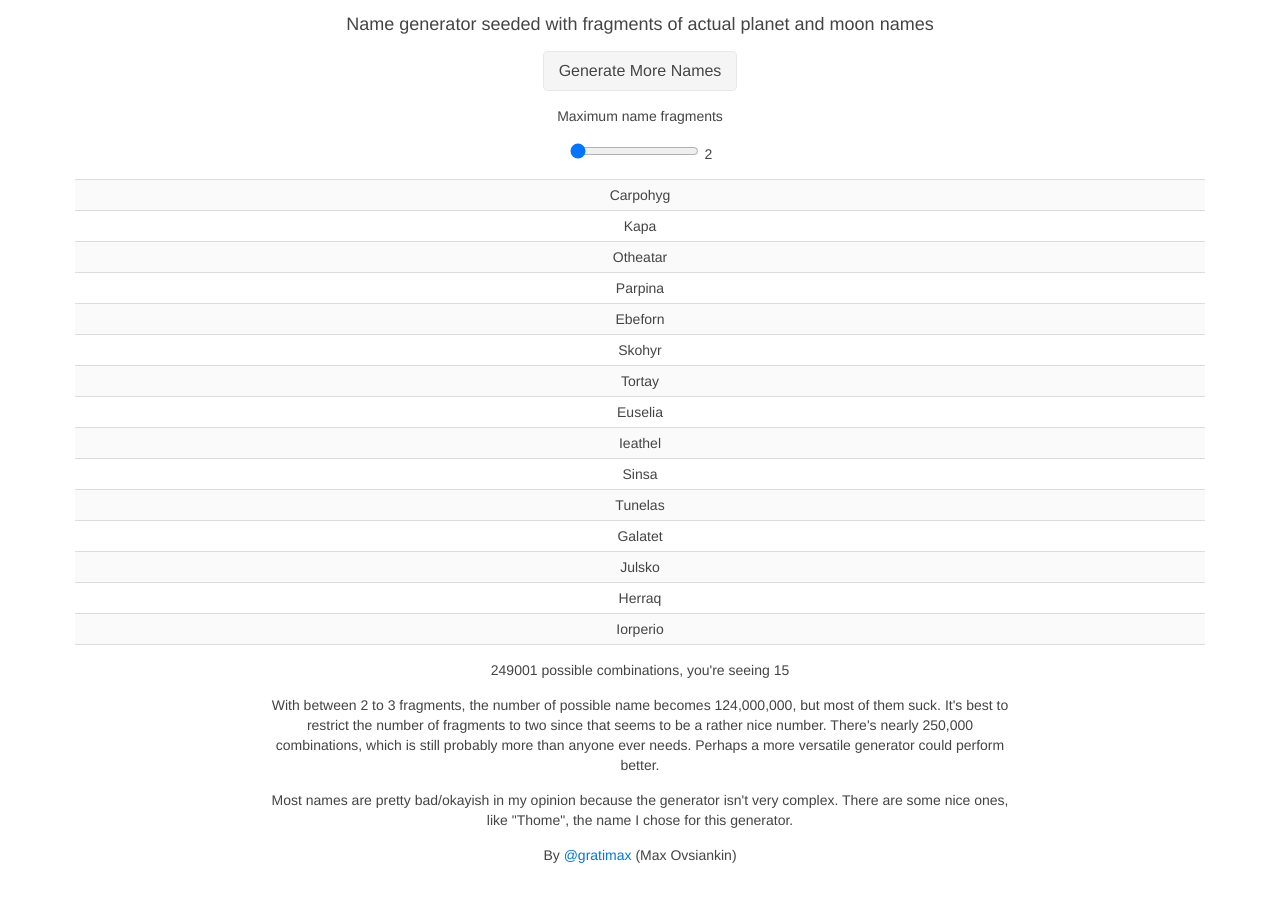
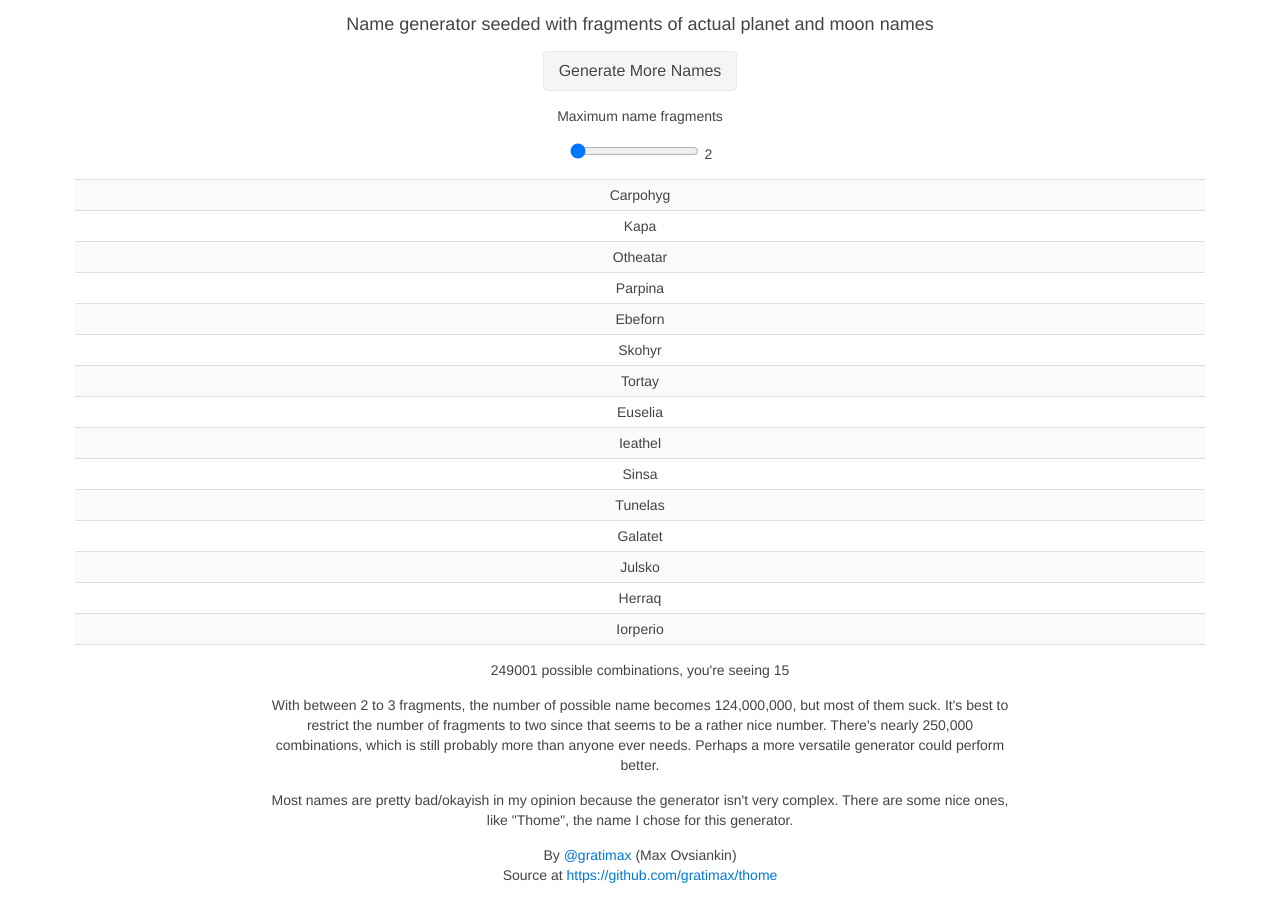
Before and after one commit to maxov/thome, a plain HTML site: page index.html in a window 1280 px wide. Shown: the part 82-982 px from the top of the page. Drawn offline with Linux system fonts and the light colour scheme.

Commit message:
Add link to source

```diff
--- a/index.html
+++ b/index.html
@@ -49,7 +49,8 @@
           </p>
           <p>Most names are pretty bad/okayish in my opinion because the generator isn't very complex.
             There are some nice ones, like "Thome", the name I chose for this generator.</p>
-          <p>By <a href="https://github.com/gratimax">@gratimax</a> (Max Ovsiankin)</p>
+          <p>By <a href="https://github.com/gratimax">@gratimax</a> (Max Ovsiankin)<br>
+             Source at <a href="https://github.com/gratimax/thome">https://github.com/gratimax/thome</a></p>
         </div>
       </div>
     </div>
```
